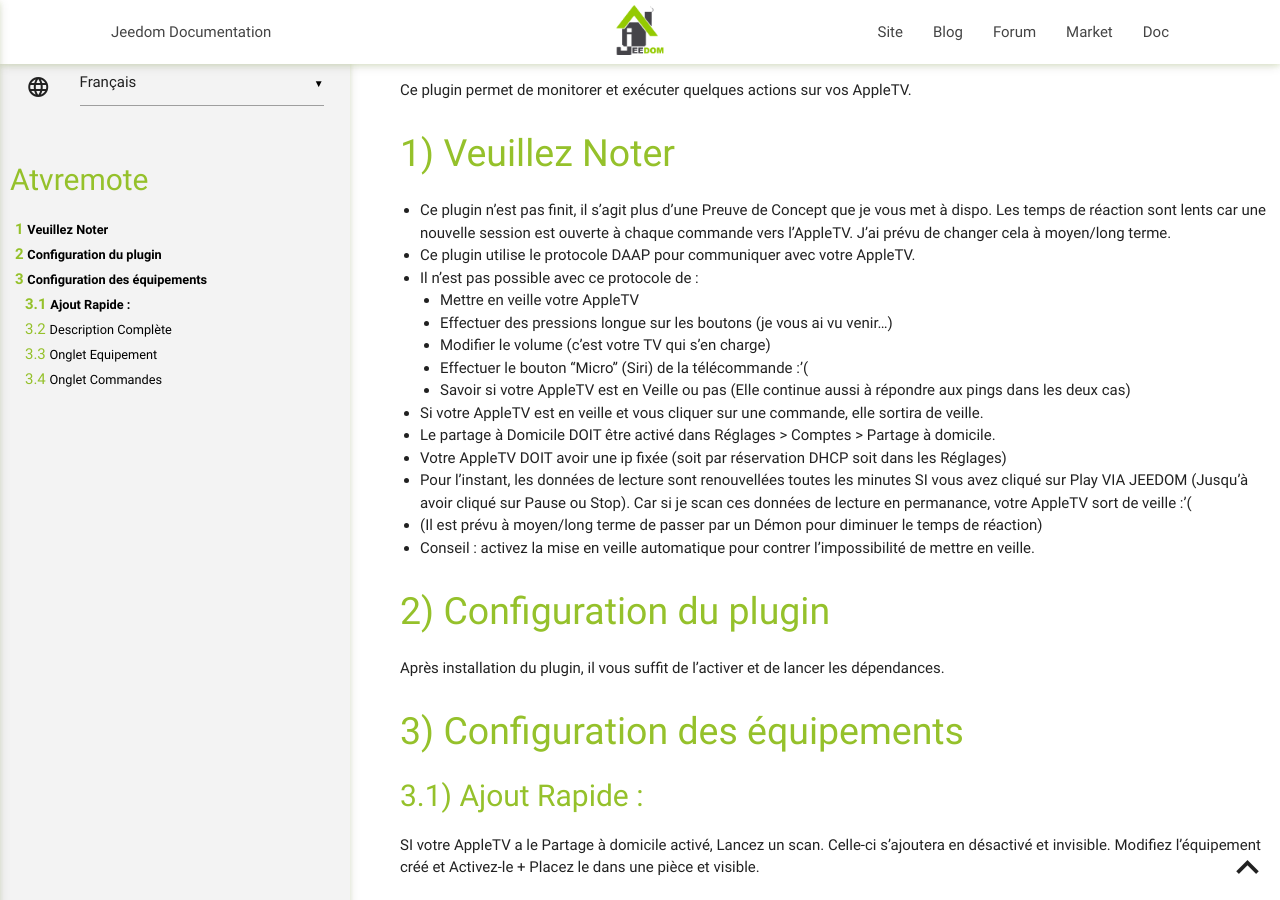
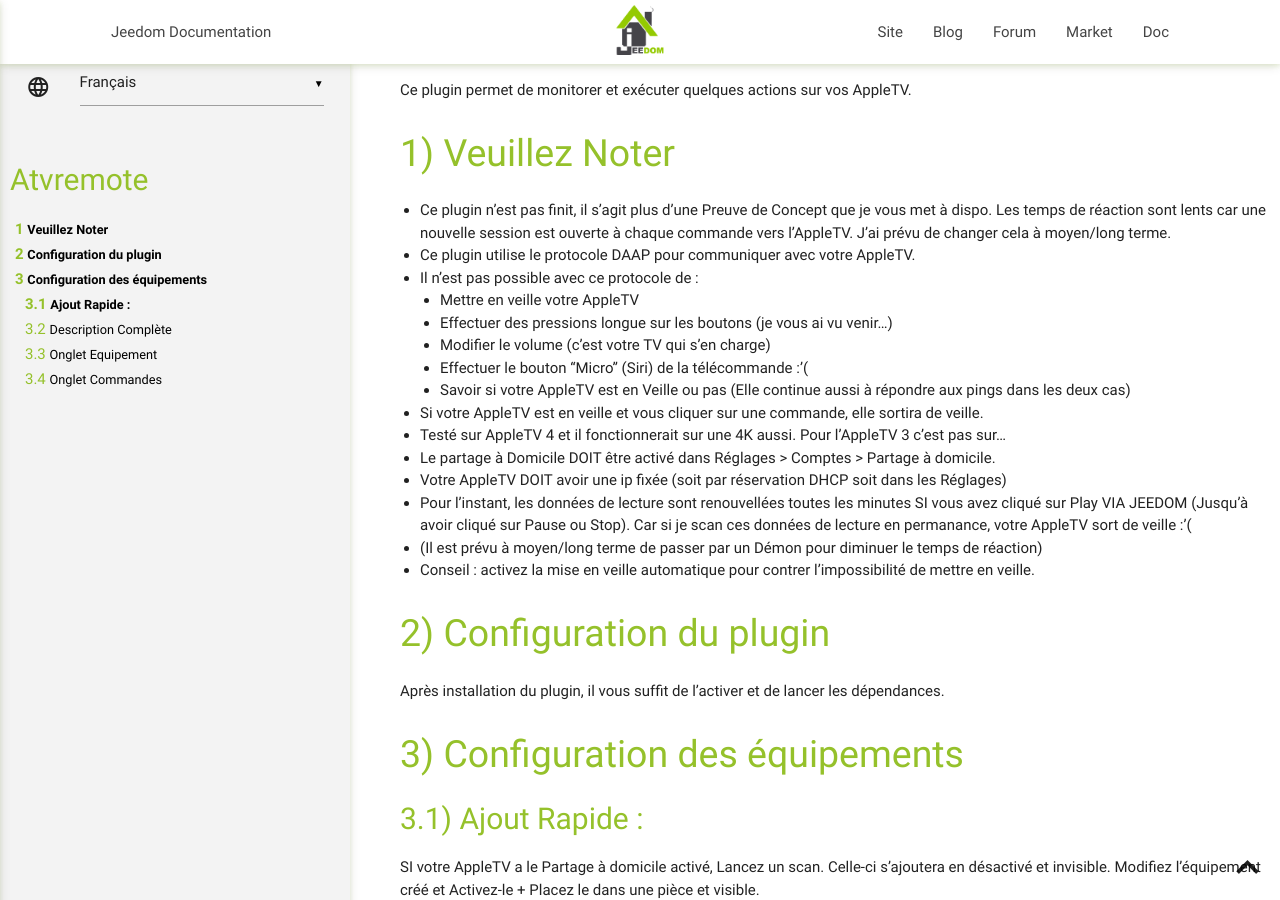
Before and after one commit to NebzHB/plugin-aTVremote, a Jekyll site: the page built from docs/fr_FR/index.md, in a window 1280 px wide and 900 px high. Built offline with Jekyll 4.4.1, drawn with Linux system fonts in a browser that asks for light colours; our own code applies the rules of GitHub Pages for plain Markdown files.

Commit message:
Update index.md

```diff
--- a/docs/fr_FR/index.md
+++ b/docs/fr_FR/index.md
@@ -11,6 +11,7 @@
   - Effectuer le bouton "Micro" (Siri) de la télécommande :'(
   - Savoir si votre AppleTV est en Veille ou pas (Elle continue aussi à répondre aux pings dans les deux cas)
 - Si votre AppleTV est en veille et vous cliquer sur une commande, elle sortira de veille.
+- Testé sur AppleTV 4 et il fonctionnerait sur une 4K aussi. Pour l'AppleTV 3 c'est pas sur...
 - Le partage à Domicile DOIT être activé dans Réglages > Comptes > Partage à domicile.
 - Votre AppleTV DOIT avoir une ip fixée (soit par réservation DHCP soit dans les Réglages)
 - Pour l'instant, les données de lecture sont renouvellées toutes les minutes SI vous avez cliqué sur Play VIA JEEDOM (Jusqu'à avoir cliqué sur Pause ou Stop). Car si je scan ces données de lecture en permanance, votre AppleTV sort de veille :'(
```
